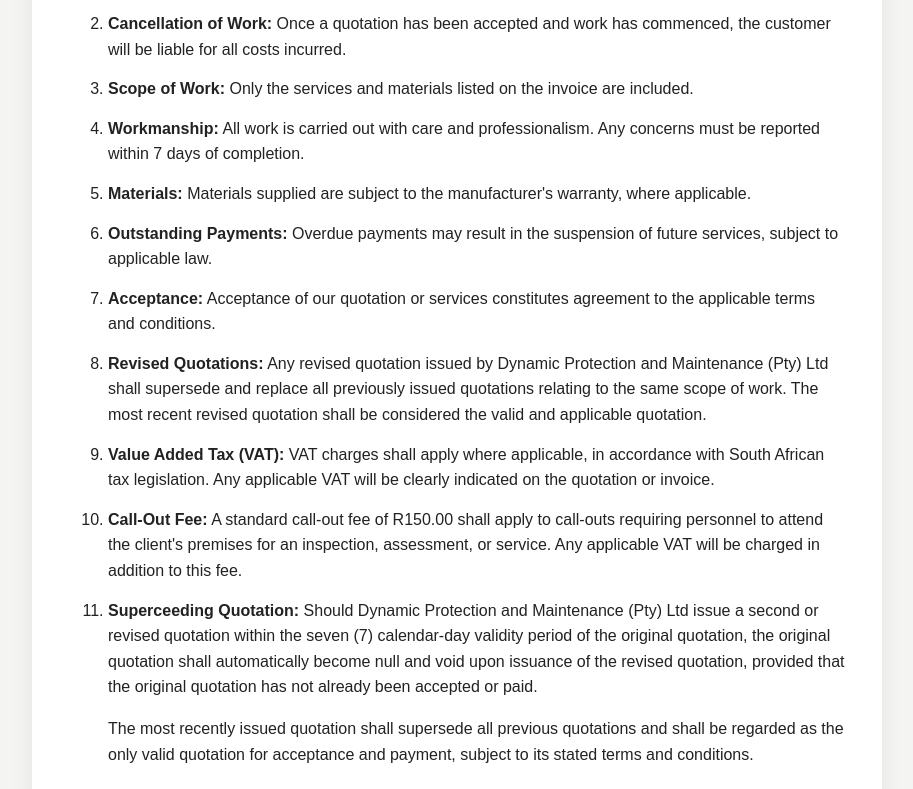
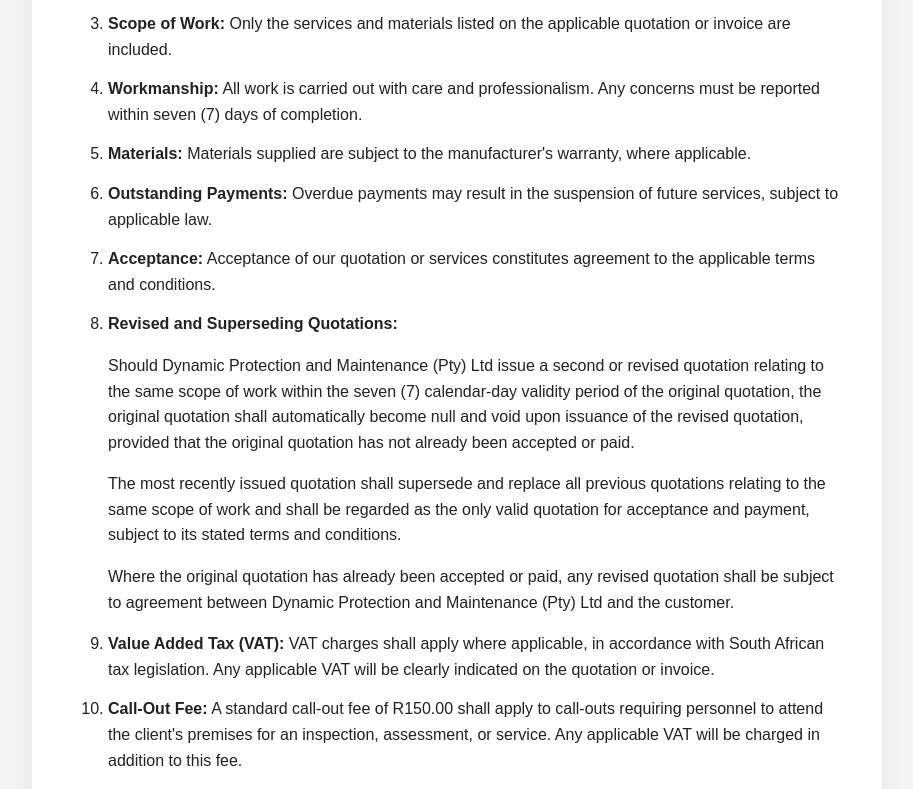
Before and after one commit to dynamicprotectionandmaintenance/dynamicprotectionandmaintenance.co.za, a plain HTML site: page invoicing/terms.html in a window 1280 px wide. Shown: the part 391-1180 px from the top of the page, without its empty margins (183-1096 px from the left). Drawn offline with Linux system fonts and the light colour scheme.

Commit message:
Update terms.html

```diff
--- a/invoicing/terms.html
+++ b/invoicing/terms.html
@@ -10,12 +10,14 @@
 
 <style>
 *{box-sizing:border-box}
+
 body{
   margin:0;
   background:#f4f4f2;
   color:#222;
   font:16px/1.6 Arial,sans-serif;
 }
+
 main{
   max-width:850px;
   margin:40px auto;
@@ -24,23 +26,27 @@ main{
   border-radius:12px;
   box-shadow:0 5px 25px #0001;
 }
-header{cw
+
+header{
   display:flex;
   align-items:center;
   gap:20px;
   border-bottom:2px solid #b28d45;
   padding-bottom:22px;
 }
+
 header img{
   width:95px;
   height:95px;
   object-fit:contain;
 }
+
 h1{font-size:22px;margin:0}
 h2{font-size:20px;margin-top:28px}
 .tagline{color:#666;font-size:14px}
 li{margin-bottom:14px}
 a{color:#8a682b}
+
 footer{
   border-top:1px solid #ddd;
   margin-top:30px;
@@ -48,6 +54,7 @@ footer{
   color:#555;
   font-size:14px;
 }
+
 @media(max-width:600px){
   main{margin:12px;padding:22px}
   header{align-items:flex-start}
@@ -88,14 +95,15 @@ the customer will be liable for all costs incurred.
 
 <li>
 <strong>Scope of Work:</strong>
-Only the services and materials listed on the invoice
-are included.
+Only the services and materials listed on the applicable
+quotation or invoice are included.
 </li>
 
 <li>
 <strong>Workmanship:</strong>
 All work is carried out with care and professionalism.
-Any concerns must be reported within 7 days of completion.
+Any concerns must be reported within seven (7) days
+of completion.
 </li>
 
 <li>
@@ -117,50 +125,55 @@ agreement to the applicable terms and conditions.
 </li>
 
 <li>
-<strong>Revised Quotations:</strong>
-Any revised quotation issued by Dynamic Protection and
-Maintenance (Pty) Ltd shall supersede and replace all
-previously issued quotations relating to the same
-scope of work. The most recent revised quotation
-shall be considered the valid and applicable quotation.
+<strong>Revised and Superseding Quotations:</strong>
+
+<p>
+Should Dynamic Protection and Maintenance (Pty) Ltd
+issue a second or revised quotation relating to the
+same scope of work within the seven (7) calendar-day
+validity period of the original quotation, the
+original quotation shall automatically become
+null and void upon issuance of the revised
+quotation, provided that the original quotation
+has not already been accepted or paid.
+</p>
+
+<p>
+The most recently issued quotation shall
+supersede and replace all previous quotations
+relating to the same scope of work and shall
+be regarded as the only valid quotation for
+acceptance and payment, subject to its
+stated terms and conditions.
+</p>
+
+<p>
+Where the original quotation has already been
+accepted or paid, any revised quotation shall
+be subject to agreement between Dynamic
+Protection and Maintenance (Pty) Ltd and
+the customer.
+</p>
+
 </li>
 
 <li>
 <strong>Value Added Tax (VAT):</strong>
-VAT charges shall apply where applicable, in accordance
-with South African tax legislation. Any applicable VAT
-will be clearly indicated on the quotation or invoice.
+VAT charges shall apply where applicable,
+in accordance with South African tax legislation.
+Any applicable VAT will be clearly indicated
+on the quotation or invoice.
 </li>
 
 <li>
 <strong>Call-Out Fee:</strong>
-A standard call-out fee of R150.00 shall apply to
-call-outs requiring personnel to attend the client's
-premises for an inspection, assessment, or service.
-Any applicable VAT will be charged in addition to
-this fee.
+A standard call-out fee of R150.00 shall apply
+to call-outs requiring personnel to attend
+the client's premises for an inspection,
+assessment, or service.
+Any applicable VAT will be charged in addition
+to this fee.
 </li>
-
-  <li>
-<strong>Superceeding Quotation:</strong>
-    Should Dynamic Protection and Maintenance (Pty) Ltd
-    issue a second or revised quotation within the
-    seven (7) calendar-day validity period of the
-    original quotation, the original quotation shall
-    automatically become null and void upon issuance
-    of the revised quotation, provided that the
-    original quotation has not already been accepted
-    or paid.
-  </p>
-  <p>
-    The most recently issued quotation shall
-    supersede all previous quotations and shall
-    be regarded as the only valid quotation for
-    acceptance and payment, subject to its stated
-    terms and conditions.
- </li>
-
-</section>
 
 </ol>
 
```
